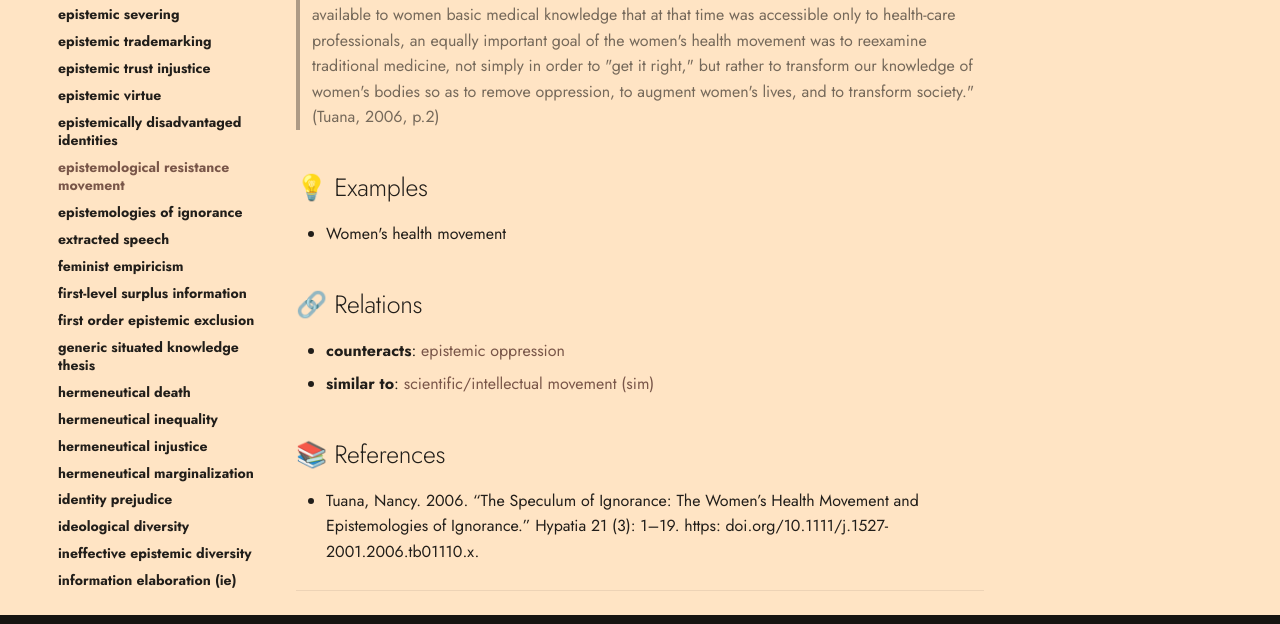
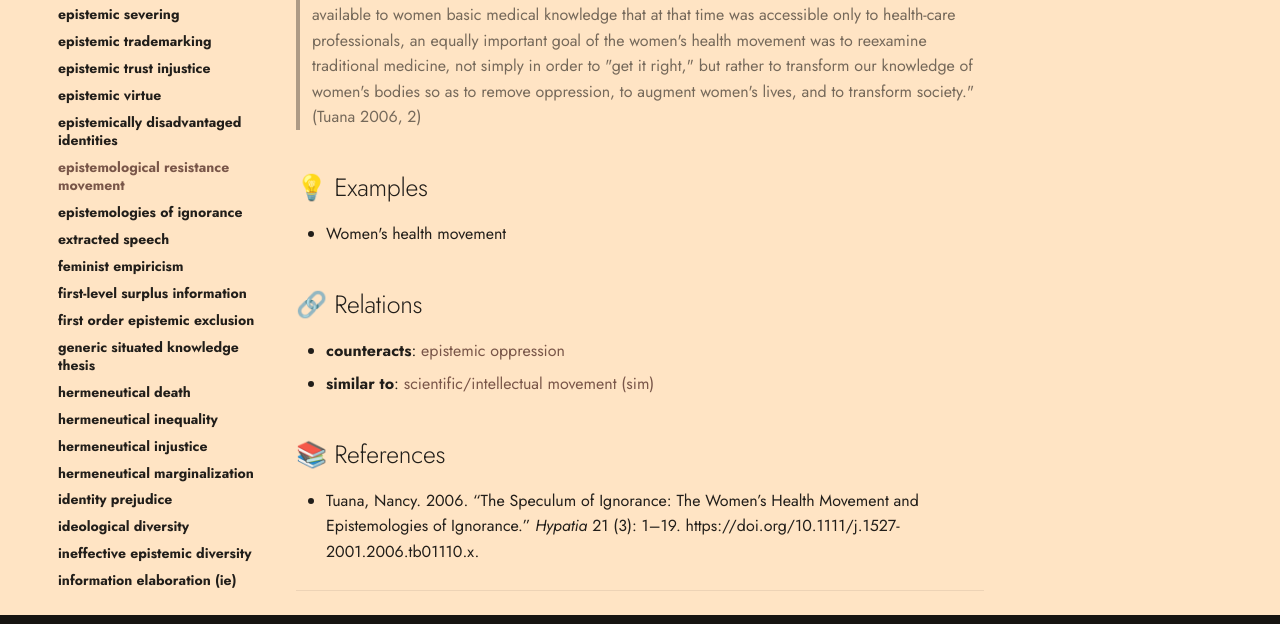
Before and after one commit to conceptcartography/conceptcartography, an MkDocs documentation site: the page built from docs/concepts/epistemological-resistance-movement.md, in a window 1280 px wide and 1010 px high. Shown: the part 331-955 px from the top of the window. Built offline with MkDocs 1.6.1 and Material for MkDocs 9.7.7, drawn with Linux system fonts in a browser that asks for light colours; comment, search, counter and statistics services are not loaded; the version menu is left out; some of the changed text lies outside the part shown.

Commit message:
Update reference format

```diff
--- a/docs/concepts/epistemological-resistance-movement.md
+++ b/docs/concepts/epistemological-resistance-movement.md
@@ -2,7 +2,7 @@
 
 ## 📖 Definitions
 
-> "In this sense, the women's health movement was an epistemological resistance movement geared at undermining the production of ignorance about women's health and women's bodies in order to critique and extricate women from oppressive systems often based on this ignorance, as well as creating liberatory knowledges.' While one aspect of the women's health movement was to make available to women basic medical knowledge that at that time was accessible only to health-care professionals, an equally important goal of the women's health movement was to reexamine traditional medicine, not simply in order to "get it right," but rather to transform our knowledge of women's bodies so as to remove oppression, to augment women's lives, and to transform society." (Tuana, 2006, p.2)
+> "In this sense, the women's health movement was an epistemological resistance movement geared at undermining the production of ignorance about women's health and women's bodies in order to critique and extricate women from oppressive systems often based on this ignorance, as well as creating liberatory knowledges.' While one aspect of the women's health movement was to make available to women basic medical knowledge that at that time was accessible only to health-care professionals, an equally important goal of the women's health movement was to reexamine traditional medicine, not simply in order to "get it right," but rather to transform our knowledge of women's bodies so as to remove oppression, to augment women's lives, and to transform society." (Tuana 2006, 2)
 
 ## 💡 Examples
 
```
Also changed, not shown: other parts of docs/concepts/epistemological-resistance-movement.md (+1 -1 lines).
